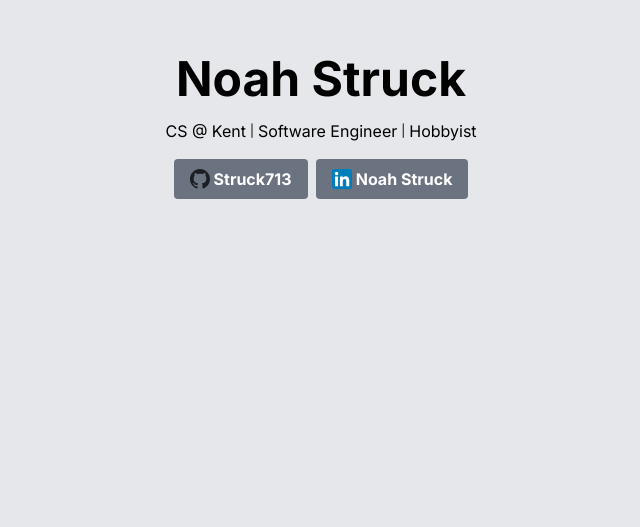
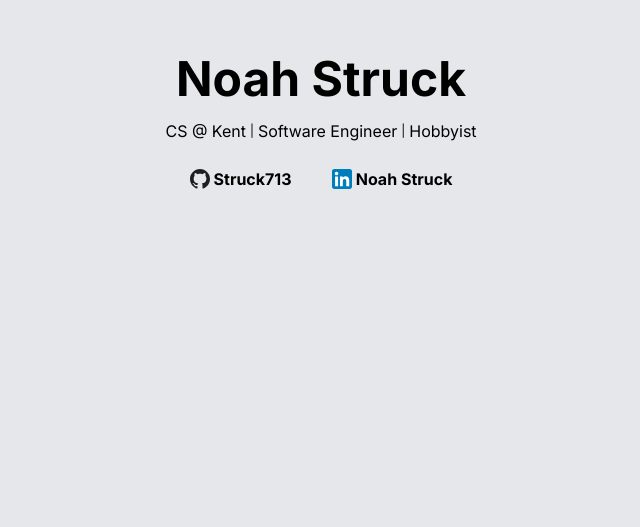
Before and after one commit to Struck713/portfolio, a Next.js app: page / in a window 1280 px wide. Shown: the part 273-800 px from the top of the page, without its empty margins (319-959 px from the left). Built offline with nearby package versions, Linux system fonts and the light colour scheme.

Commit message:
Messed with button styling

```diff
--- a/src/components/Button.tsx
+++ b/src/components/Button.tsx
@@ -2,6 +2,8 @@ import { HTMLProps } from "react";
 
 export default ({ className, children, ...props }: HTMLProps<HTMLAnchorElement>) => {
     return (
-        <a {...props} className={`${className} bg-gray-500 text-white font-bold py-2 px-4 rounded`}>{children}</a>
+        <a {...props} className={`${className} bg-none text-black font-bold py-2 px-4 rounded transition-colors ease-in-out duration-300 hover:bg-gray-300`}>
+            {children}
+        </a>
     )
 }
```
